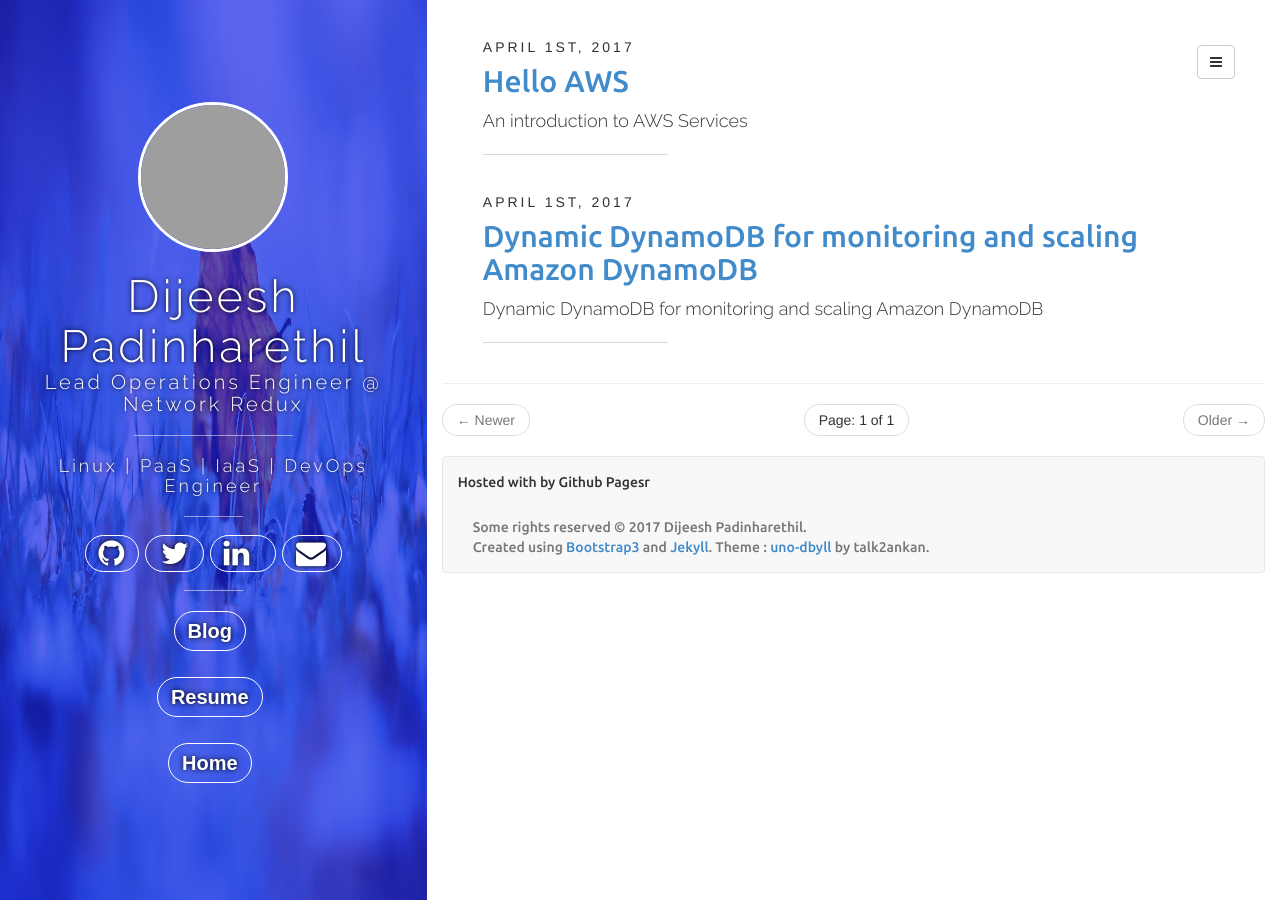
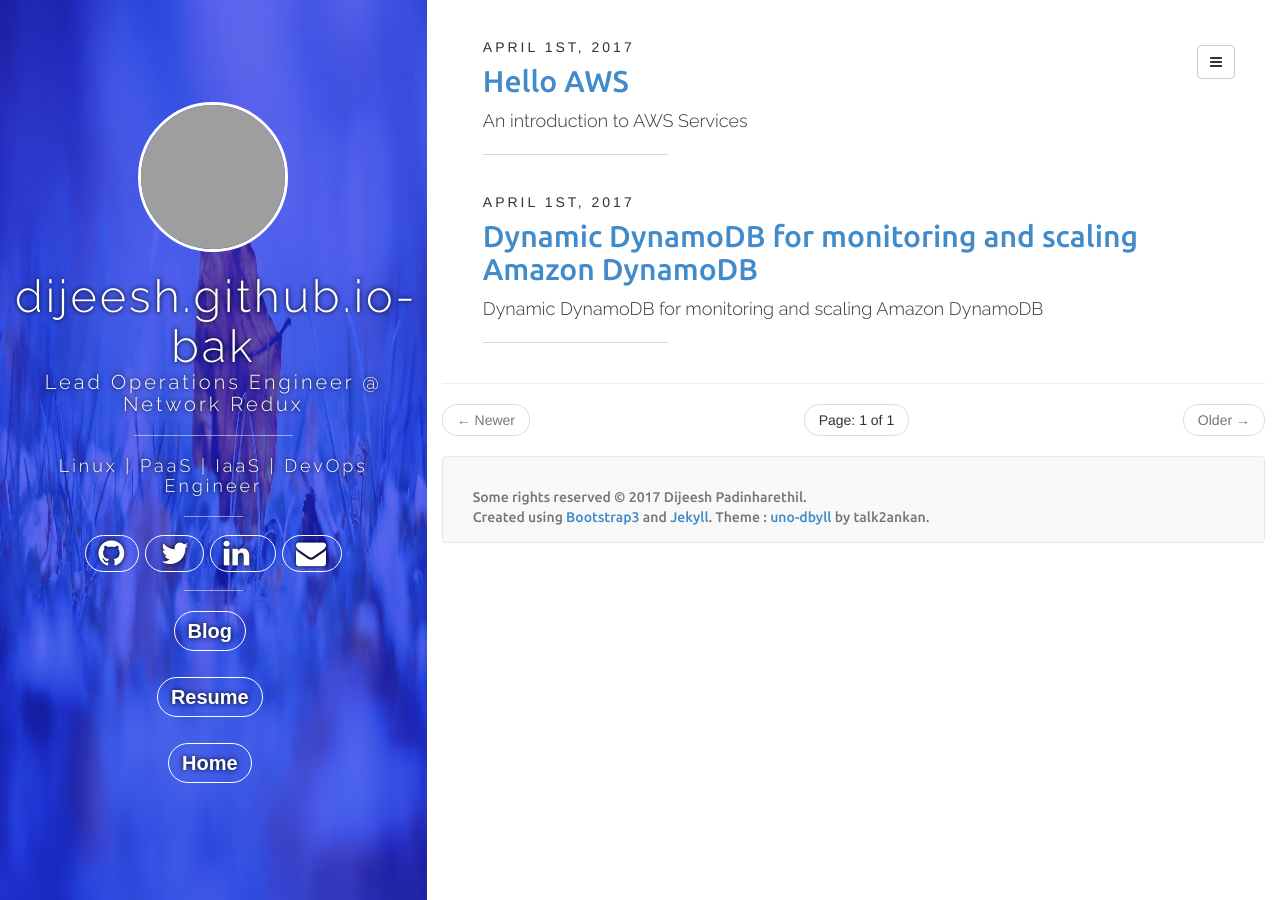
Before and after one commit to dijeesh/dijeesh.github.io-bak, a Jekyll site: the page built from index.html, in a window 1280 px wide. Built offline with Jekyll 4.4.1, drawn with Linux system fonts in a browser that asks for light colours; nearby versions of some CDN libraries; the list of posts is cut into pages by our own code; comment, search, counter and statistics services are not loaded; some of the changed lines change nothing that is shown; grey boxes are pictures that could not be loaded.

```diff
--- a/_config.yml
+++ b/_config.yml
@@ -17,7 +17,7 @@
 #BASE_PATH : http://meliodus.github.io/uno-dbyll
 
 
-title : Dijeesh Padinharethil
+page.title : Dijeesh Padinharethil
 
 
 
--- a/_includes/default.html
+++ b/_includes/default.html
@@ -108,7 +108,6 @@
 
 <footer class="navbar navbar-default">
     <div class="container">
-			<p class="love">Hosted with <i class="icon ion-heart"></i> by Github Pagesr</p>
       <p class="navbar-text pull-left">Some rights reserved &copy; {{ site.time | date: '%Y' }} {{ site.author.name }}. </br>
       Created using <a class="navbar-button" href="https://github.com/twbs/bootstrap">Bootstrap3</a> and <a class="navbar-button" href="https://github.com/jekyll/jekyll">Jekyll</a>. Theme : <a class="navbar-button" href="https://github.com/talk2ankan/uno-dbyll">uno-dbyll</a> by talk2ankan.
  </p>
```
